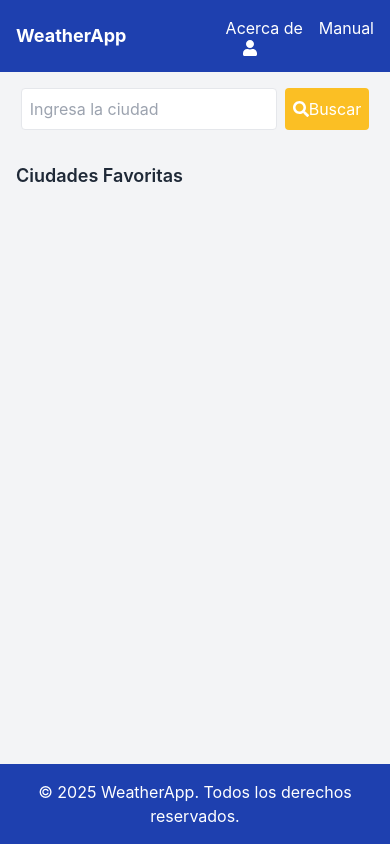
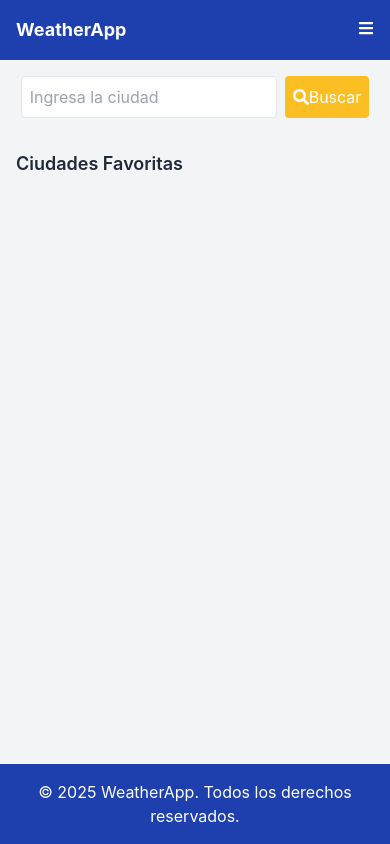
Before and after one commit to nahyoomi/clima-react, a React (Vite) app: page / in a window 390 px wide. Built offline with nearby package versions, Linux system fonts and the light colour scheme.

Commit message:
:iphone:Change Headerto responsive design for mobile

```diff
--- a/src/components/Header.tsx
+++ b/src/components/Header.tsx
@@ -1,16 +1,34 @@
-import React from 'react';
+import React, { useState } from 'react';
 import { Link } from 'react-router-dom';
-import { FaUser } from 'react-icons/fa';
+import { FaUser, FaBars, FaTimes } from 'react-icons/fa';
 
 const Header: React.FC = () => {
+  const [isOpen, setIsOpen] = useState(false);
+
+  const toggleMenu = () => {
+    setIsOpen(!isOpen);
+  };
+
   return (
     <header className="bg-primary text-white p-4 flex justify-between items-center">
       <div className="text-lg font-bold">WeatherApp</div>
-      <nav className="space-x-4">
+      <nav className="hidden md:flex space-x-4">
         <Link to="/about">Acerca de</Link>
         <Link to="/manual">Manual</Link>
-        <FaUser />
+        <Link to="/auth"><FaUser /></Link>
       </nav>
+      <div className="md:hidden">
+        <button onClick={toggleMenu}>
+          {isOpen ? <FaTimes /> : <FaBars />}
+        </button>
+      </div>
+      {isOpen && (
+        <nav className="absolute top-16 right-4 bg-primary rounded text-center space-y-2 p-4 md:hidden">
+          <Link to="/about" onClick={toggleMenu}>Acerca de</Link>
+          <Link to="/manual" onClick={toggleMenu}>Manual</Link>
+          <Link to="/auth" onClick={toggleMenu}><FaUser /> Usuario</Link>
+        </nav>
+      )}
     </header>
   );
 };
```
